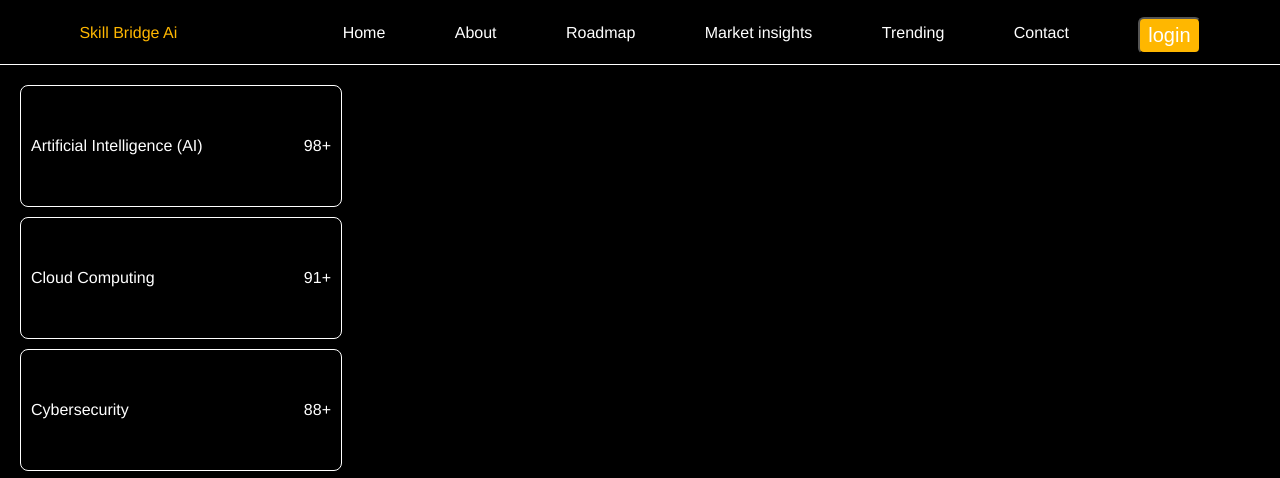
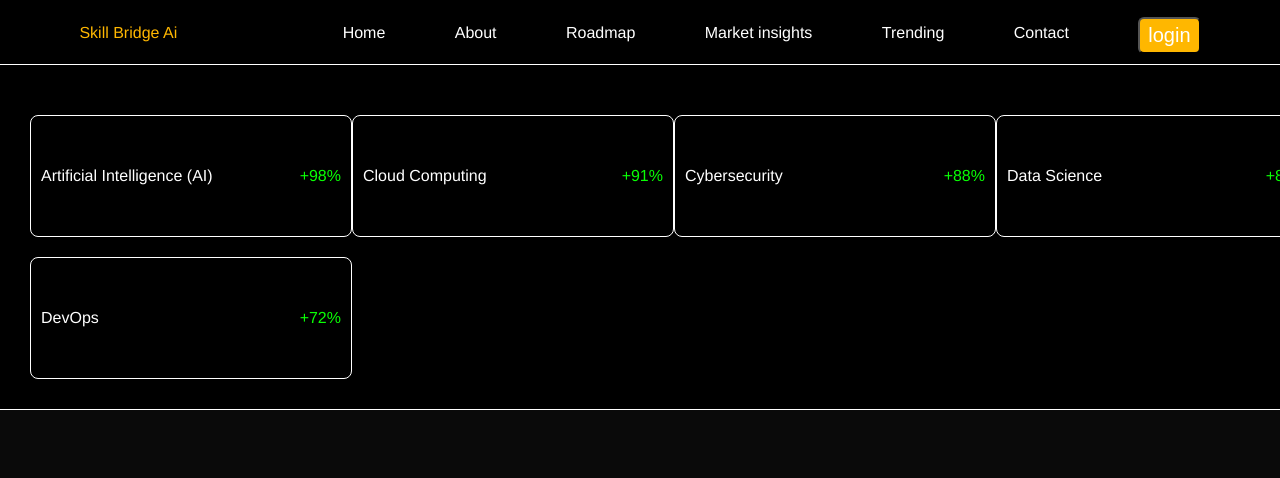
Before and after one commit to pratikjadhav6632/Skill_Bridge_ai, a plain HTML site: page Frontend/pages/trend.html in a window 1280 px wide. Shown: the top 478 px of the page. Drawn offline with Linux system fonts and the light colour scheme.

Commit message:
update trend page styles to enhance layout and add hover effects

```diff
--- a/Frontend/css/style.css
+++ b/Frontend/css/style.css
@@ -224,8 +224,9 @@ footer {
 /* trend page style*/
 .trend-tech{
     height: 100%;
-    width: 100%;
-    margin: 20px;
+    margin: 30px;
+    display: grid;
+    grid-template-columns: auto auto auto auto;
 }
 
 .tech{
@@ -234,8 +235,15 @@ footer {
     padding: 10px;
     border: 1px solid white;
     border-radius: 8px;
-   margin-top: 10px;
+    margin-top: 20px;
     display: flex;
     justify-content: space-between;
     align-items: center;
+
+    &:hover{
+        transform: scale(1.1);
+    }
 }
+.trend-per{
+    color: rgb(9, 255, 4);
+}
--- a/Frontend/pages/trend.html
+++ b/Frontend/pages/trend.html
@@ -38,7 +38,7 @@
                 Artificial Intelligence (AI)
             </div>
             <div class="trend-per">
-                98+
+                +98%
             </div>
         </div>
             <div class="tech">
@@ -46,7 +46,7 @@
                     Cloud Computing
                 </div>
                 <div class="trend-per">
-                    91+
+                    +91%
                 </div>
             </div>
             <div class="tech">
@@ -54,7 +54,7 @@
                     Cybersecurity
                 </div>
                 <div class="trend-per">
-                    88+
+                    +88%
                 </div>
             </div>
             <div class="tech">
@@ -62,7 +62,7 @@
                     Data Science
                 </div>
                 <div class="trend-per">
-                    84+
+                    +84%
                 </div>
             </div>
             <div class="tech">
@@ -70,7 +70,7 @@
                     DevOps
                 </div>
                 <div class="trend-per">
-                    72+
+                    +72%
                 </div>
 
             </div>
```
